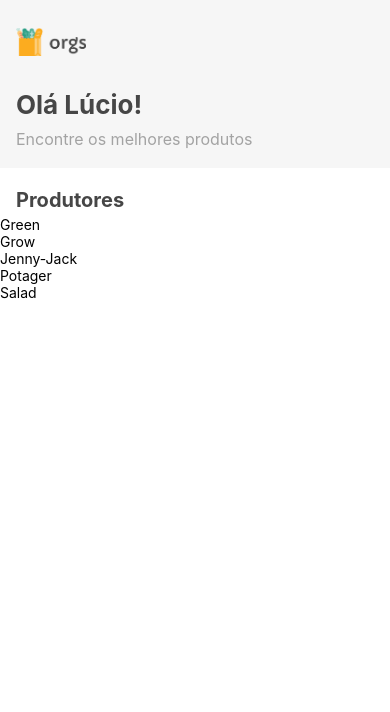
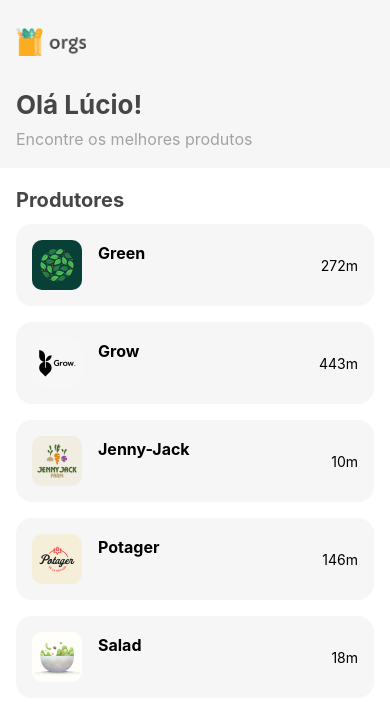
Before and after one commit to luciobeckler/orgsHooks, a React Native app: screen / in a window 390 px wide. Shown: the top 712 px of the page. Built offline with nearby package versions, Linux system fonts and the light colour scheme.

Commit message:
Estilizando card compontent produtores

```diff
--- /dev/null
+++ b/src/screens/Home/components/Produtores/Produtor/Produtor.js
@@ -0,0 +1,55 @@
+import React from 'react'
+import { Image, StyleSheet, Text, View } from 'react-native'
+
+export default function Produtor({ nome, imagem, distancia, estrela }) {
+    return (
+        <View style={estilos.container}>
+            <View style={estilos.containerSecundario}>
+
+                <Image style={estilos.imagem} source={imagem} />
+                <View style={estilos.containerColumn}>
+                    <Text style={estilos.nome}>{nome}</Text>
+                </View>
+            </View>
+            <Text style={estilos.distancia}>{distancia}</Text>
+        </View>
+    )
+}
+
+
+const estilos = StyleSheet.create({
+    container: {
+        marginVertical: 8,
+        backgroundColor: "#F6F6F6",
+        marginHorizontal: 16,
+        borderRadius: 16,
+        padding: 16,
+        flex: 1,
+        flexDirection: 'row',
+        alignItems: 'center',
+        justifyContent: 'space-between',
+
+    },
+    imagem: {
+        height: 50,
+        width: 50,
+        marginRight: 16,
+        borderRadius: 10,
+    },
+    containerSecundario: {
+        flexDirection: 'row'
+    },
+    containerColumn: {
+        flexDirection: 'column'
+    },
+    nome: {
+        fontWeight: 'bold',
+        fontSize: 16,
+        lineHeight: 26
+    },
+    distancia: {
+    },
+    estrela: {
+
+    }
+})
--- a/src/screens/Home/components/Produtores/index.js
+++ b/src/screens/Home/components/Produtores/index.js
@@ -1,6 +1,7 @@
 import React, { useEffect, useState } from 'react'
-import { FlatList, StyleSheet, Text } from 'react-native'
+import { FlatList, Image, StyleSheet, Text, View } from 'react-native'
 import carregaHome from '../../../../services/carregaDados'
+import Produtor from './Produtor/Produtor'
 
 export default function Produtores({ topo: Topo }) {
 
@@ -23,7 +24,13 @@ export default function Produtores({ topo: Topo }) {
 
     return <FlatList
         data={lista}
-        renderItem={({ item: { nome, imagem, distancia, estrela } }) => <Text>{nome}</Text>}
+        renderItem={({ item: { nome, imagem, distancia, estrela } }) =>
+            <Produtor nome={nome}
+                imagem={imagem}
+                distancia={distancia}
+                estrela={estrela}>
+            </Produtor>
+        }
         keyExtractor={(item) => item.nome}
         ListHeaderComponent={() => headerLista()}
     />
```
